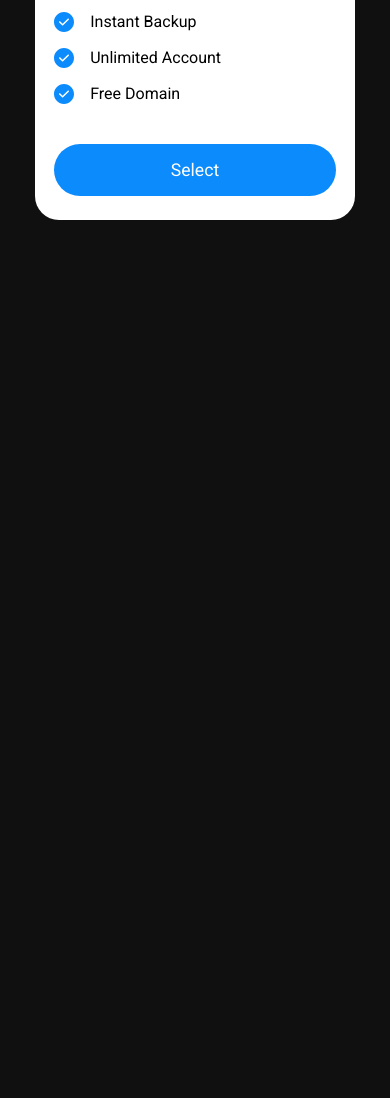
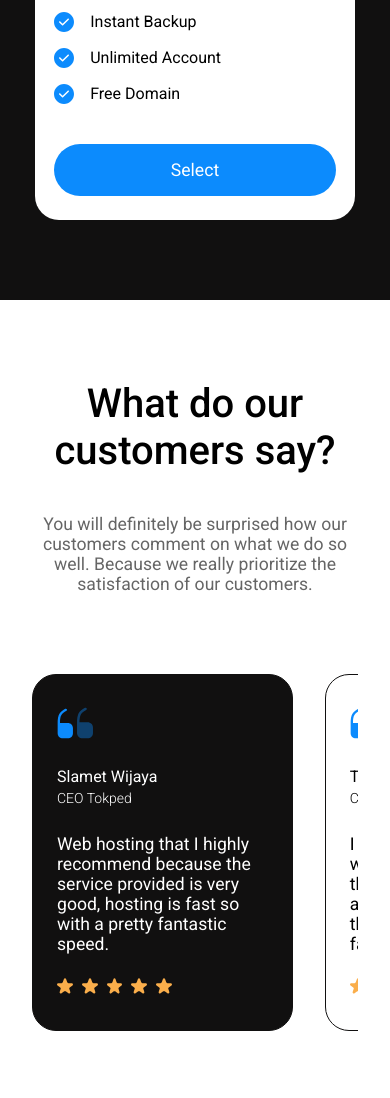
Before and after one commit to d1payan/hosting-site-landing-page, a plain HTML site: page index.html in a window 390 px wide. Shown: the part 6495-7593 px from the top of the page. Before the commit the page ends 6795 px from the top, so only its background shows below. Drawn offline with Linux system fonts and the light colour scheme.

Commit message:
Built responsive review section

```diff
--- a/index.html
+++ b/index.html
@@ -309,6 +309,70 @@
 					</div>
 				</div>
 			</section>
+
+			<!-- Review Section -->
+			<section class="review">
+				<div class="review-text">
+					<h2>
+						What do our <br />
+						customers say?
+					</h2>
+					<p>
+						You will definitely be surprised how our customers comment on what
+						we do so well. Because we really prioritize the satisfaction of our
+						customers.
+					</p>
+				</div>
+				<div class="review-cards">
+					<div class="card-one">
+						<div class="quote-logo">
+							<img src="./assets/Icons/Vector.svg" alt="" />
+							<img src="./assets/Icons/Vector-1.svg" alt="" />
+						</div>
+						<div class="reviewer">
+							<p>Slamet Wijaya</p>
+							<p>CEO Tokped</p>
+						</div>
+						<div class="review-lines">
+							<p>
+								Web hosting that I highly recommend because the service provided
+								is very good, hosting is fast so with a pretty fantastic speed.
+							</p>
+						</div>
+						<div class="ratings">
+							<img src="./assets/Icons/Star.svg" alt="star" />
+							<img src="./assets/Icons/Star.svg" alt="star" />
+							<img src="./assets/Icons/Star.svg" alt="star" />
+							<img src="./assets/Icons/Star.svg" alt="star" />
+							<img src="./assets/Icons/Star.svg" alt="star" />
+						</div>
+					</div>
+					<div class="card-two">
+						<div class="quote-logo">
+							<img src="./assets/Icons/Vector.svg" alt="" />
+							<img src="./assets/Icons/Vector-1.svg" alt="" />
+						</div>
+						<div class="reviewer">
+							<p>Turman Tasim</p>
+							<p>CEO Sickuy</p>
+						</div>
+						<div class="review-lines">
+							<p>
+								I am very satisfied with the web hosting plan, because the
+								service is very good and the hosting is fast so the speed is
+								quite fantastic.
+							</p>
+						</div>
+						<div class="ratings">
+							<img src="./assets/Icons/Star.svg" alt="star" />
+							<img src="./assets/Icons/Star.svg" alt="star" />
+							<img src="./assets/Icons/Star.svg" alt="star" />
+							<img src="./assets/Icons/Star.svg" alt="star" />
+							<img src="./assets/Icons/Star.svg" alt="star" />
+						</div>
+					</div>
+				</div>
+			</section>
 		</div>
 	</body>
 </html>
--- a/style.css
+++ b/style.css
@@ -639,7 +639,9 @@ main {
 	transition: all 0.5s;
 	cursor: pointer;
 }
+
 /* Media Queries for Pricing Section */
+
 @media (max-width: 1023px) {
 	.price {
 		padding: 6.5rem 0;
@@ -679,3 +681,159 @@ main {
 		margin-top: 7rem;
 	}
 }
+
+/* Review Section */
+
+.review {
+	padding: 8rem 0;
+	background-color: #ffffff;
+	color: #000000;
+}
+
+.review-text {
+	display: flex;
+	justify-content: space-around;
+	align-items: center;
+	padding: 0 2rem;
+}
+
+.review-text h2 {
+	font-size: 3.5rem;
+	font-weight: 500;
+}
+
+.review-text p {
+	font-size: 1.1rem;
+	opacity: 60%;
+	width: 40%;
+}
+
+.review-cards {
+	margin: 5rem 2rem 0 2rem;
+	display: flex;
+	gap: 2rem;
+	overflow: auto;
+	padding-bottom: 4rem;
+}
+
+.review-cards > div {
+	background-color: #111010;
+	color: #ffffff;
+	min-width: 55%;
+	border: 1px solid #111010;
+	border-radius: 1.5rem;
+	padding: 2rem 1.5rem;
+}
+
+.review-cards .card-two {
+	background-color: #ffffff;
+	color: #000000;
+}
+
+.quote-logo img {
+	width: 1.2rem;
+}
+
+.reviewer {
+	margin: 2rem 0;
+}
+
+.reviewer p:last-child {
+	font-size: 14px;
+	line-height: 2rem;
+	font-weight: 300;
+}
+
+.review-lines p {
+	font-size: 1.5rem;
+	font-weight: 400;
+}
+
+.ratings {
+	margin-top: 2rem;
+}
+
+.ratings img {
+	width: 1.5rem;
+	padding-right: 5px;
+}
+
+.review-cards::-webkit-scrollbar {
+	height: 0.4rem;
+}
+
+.review-cards::-webkit-scrollbar-track {
+	background-color: rgba(87, 87, 87, 0.2);
+	border-radius: 1rem;
+}
+
+.review-cards::-webkit-scrollbar-thumb {
+	background: #0c8bfd;
+	border-radius: 1rem;
+}
+
+/* Media Queries for Review Section */
+
+@media (max-width: 1023px) {
+	.review {
+		padding: 6.5rem 0;
+	}
+
+	.review-text {
+		flex-direction: column;
+		align-items: center;
+		gap: 2.5rem;
+	}
+
+	.review-text h2 {
+		font-size: 3rem;
+		text-align: center;
+	}
+
+	.review-text p {
+		width: 100%;
+		text-align: center;
+	}
+
+	.review-cards > div {
+		min-width: 70%;
+	}
+}
+
+@media (max-width: 767px) {
+	.review {
+		padding: 5rem 0;
+	}
+
+	.review-text h2 {
+		font-size: 2.5rem;
+	}
+
+	.review-cards > div {
+		min-width: 80%;
+	}
+
+	.quote-logo img {
+		width: 1rem;
+	}
+
+	.reviewer {
+		margin: 1.5rem 0;
+	}
+
+	.reviewer p:last-child {
+		line-height: 1.5rem;
+	}
+
+	.review-lines p {
+		font-size: 1.1rem;
+	}
+
+	.ratings {
+		margin-top: 1.5rem;
+	}
+
+	.ratings img {
+		width: 1.3rem;
+	}
+}
```
